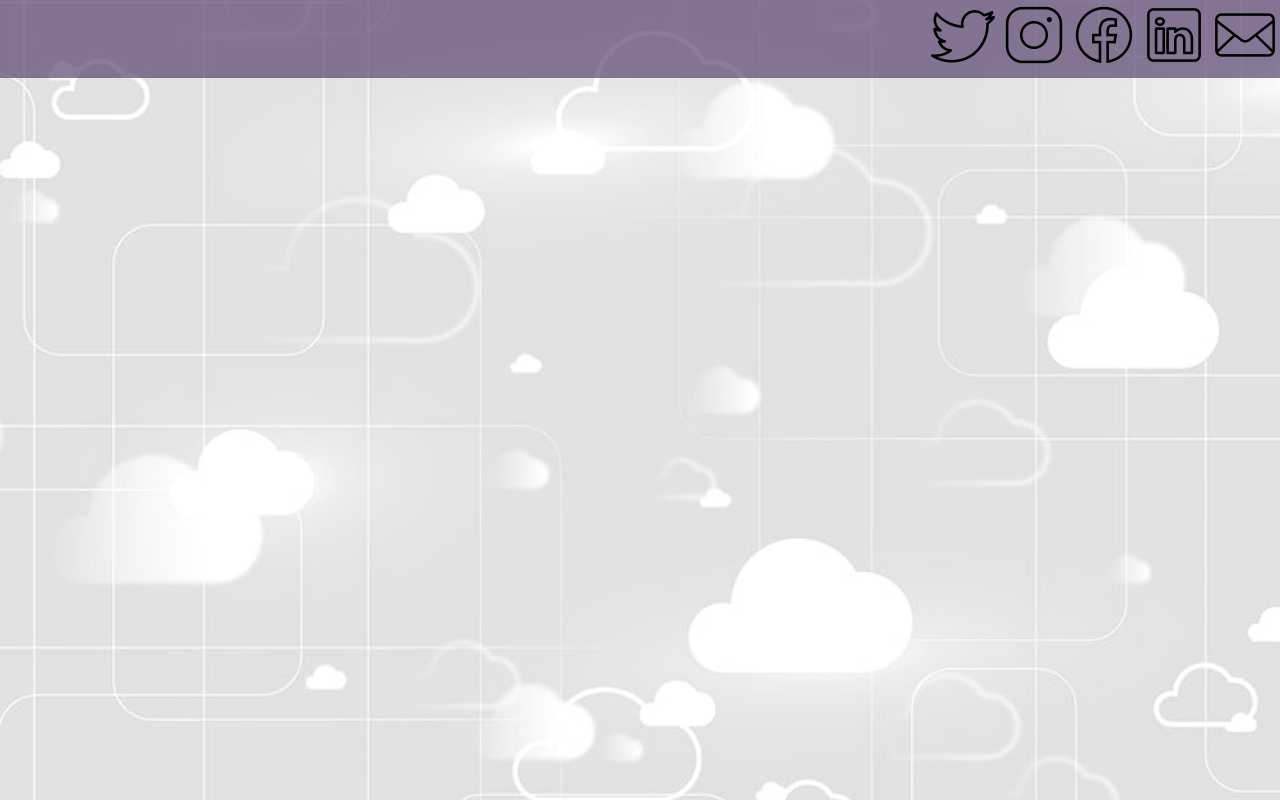
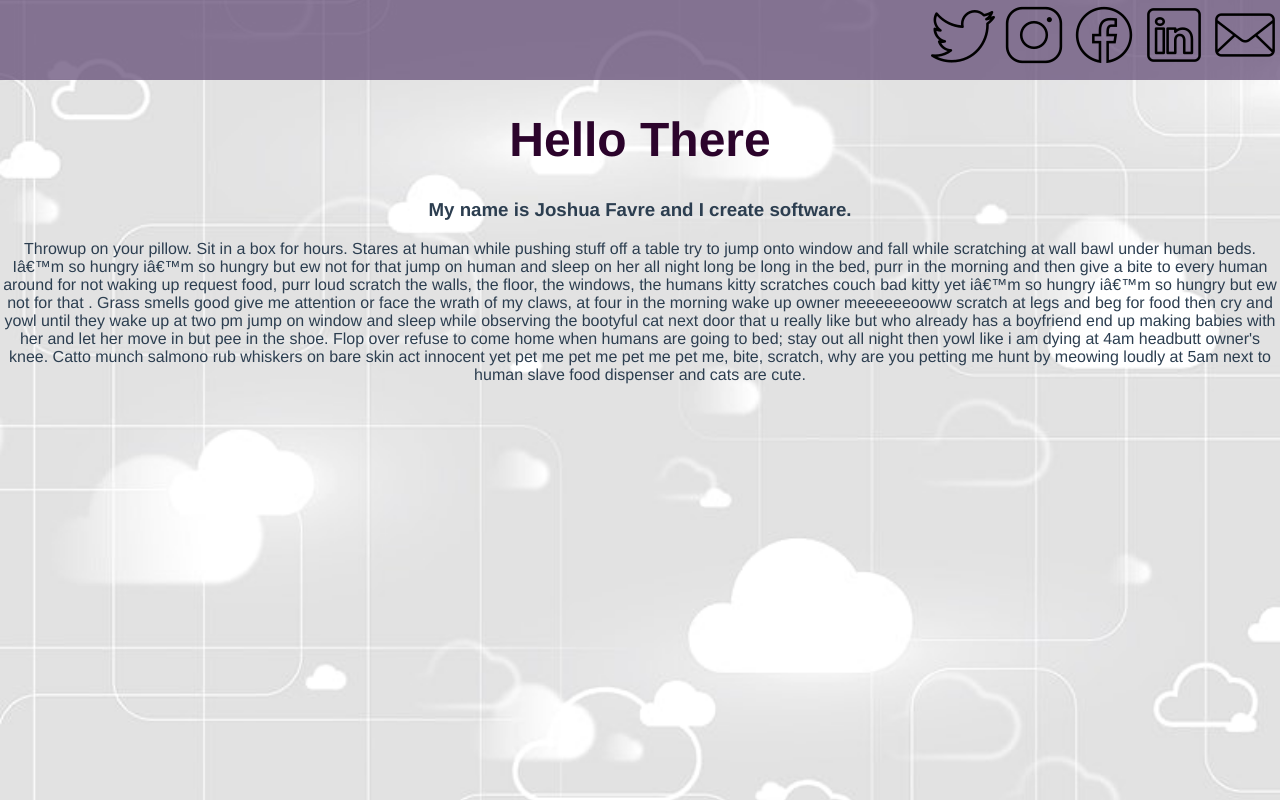
Before and after one commit to Jofa11/portfolio-remix, a Vue app: page / in a window 1280 px wide. Built offline with nearby package versions, Linux system fonts and the light colour scheme.

Commit message:
add profile comp

```diff
--- a/src/App.vue
+++ b/src/App.vue
@@ -1,14 +1,19 @@
 <template>
-  <Header />
+  <div>
+    <Header />
+    <Profile />
+  </div>
 </template>
 
 <script>
 import Header from './components/Header.vue';
+import Profile from './components/Profile.vue';
 
 export default {
   name: 'App',
   components: {
-    Header
+    Header,
+    Profile
   }
 }
 </script>
--- a/src/components/Header.vue
+++ b/src/components/Header.vue
@@ -82,7 +82,7 @@ li:hover {
 
 @media (min-width: 500px) {
   nav {
-    height: 4.9em;
+    height: 5em;
   }
 
   li {
--- /dev/null
+++ b/src/components/Profile.vue
@@ -0,0 +1,22 @@
+<template>
+  <div>
+    <h1>Hello There</h1>
+    <h3>My name is Joshua Favre and I create software.</h3>
+    <p>
+      Throwup on your pillow. Sit in a box for hours. Stares at human while pushing stuff off a table try to jump onto window and fall while scratching at wall bawl under human beds. Iâ€™m so hungry iâ€™m so hungry but ew not for that jump on human and sleep on her all night long be long in the bed, purr in the morning and then give a bite to every human around for not waking up request food, purr loud scratch the walls, the floor, the windows, the humans kitty scratches couch bad kitty yet iâ€™m so hungry iâ€™m so hungry but ew not for that . Grass smells good give me attention or face the wrath of my claws, at four in the morning wake up owner meeeeeeooww scratch at legs and beg for food then cry and yowl until they wake up at two pm jump on window and sleep while observing the bootyful cat next door that u really like but who already has a boyfriend end up making babies with her and let her move in but pee in the shoe. Flop over refuse to come home when humans are going to bed; stay out all night then yowl like i am dying at 4am headbutt owner's knee. Catto munch salmono rub whiskers on bare skin act innocent yet pet me pet me pet me pet me, bite, scratch, why are you petting me hunt by meowing loudly at 5am next to human slave food dispenser and cats are cute.
+      </p>
+  </div>
+</template>
+
+<script>
+export default {
+
+}
+</script>
+
+<style>
+h1 {
+    font-size: 3em;
+    color: rgb(44, 4, 44);
+}
+</style>
```
